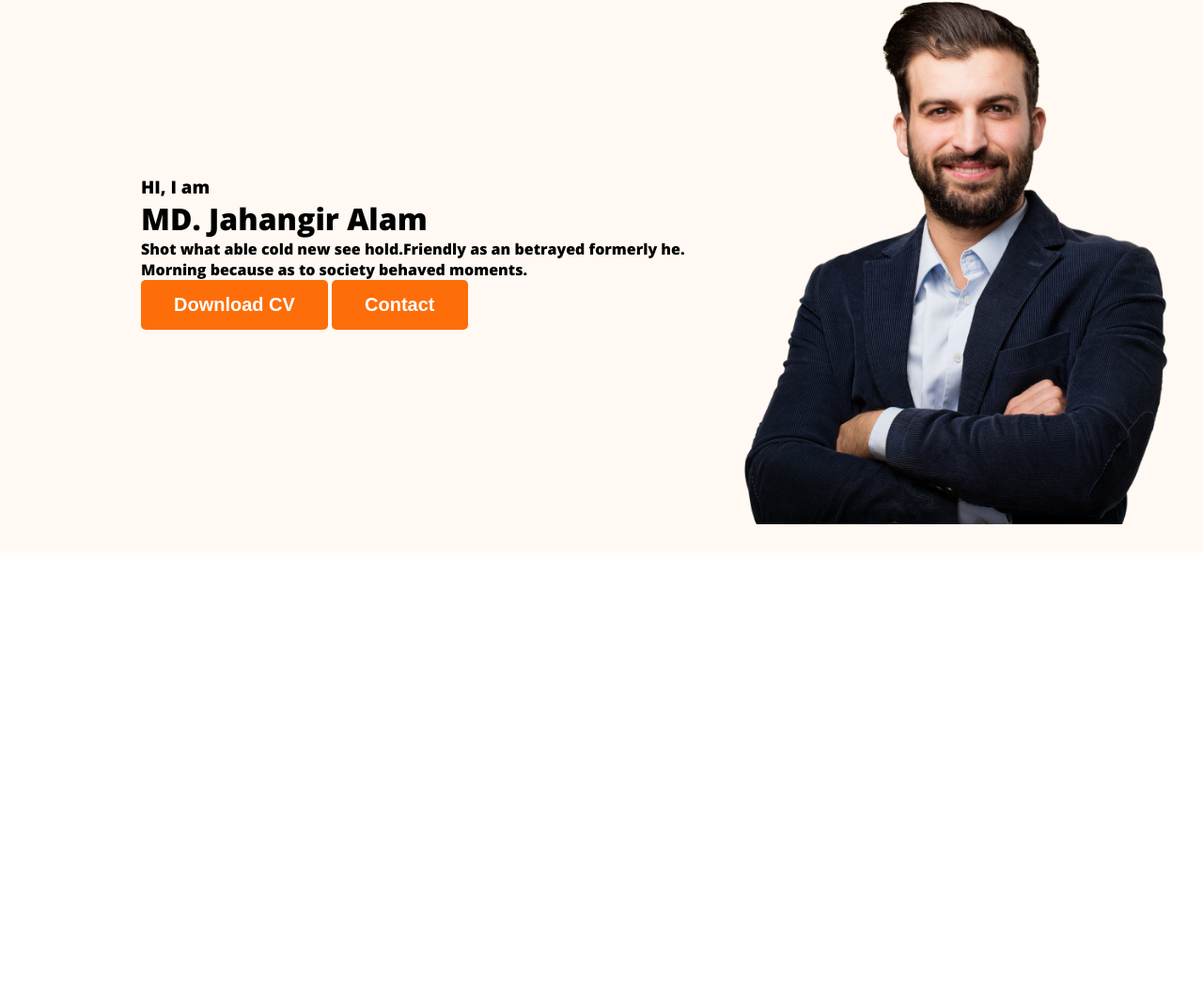
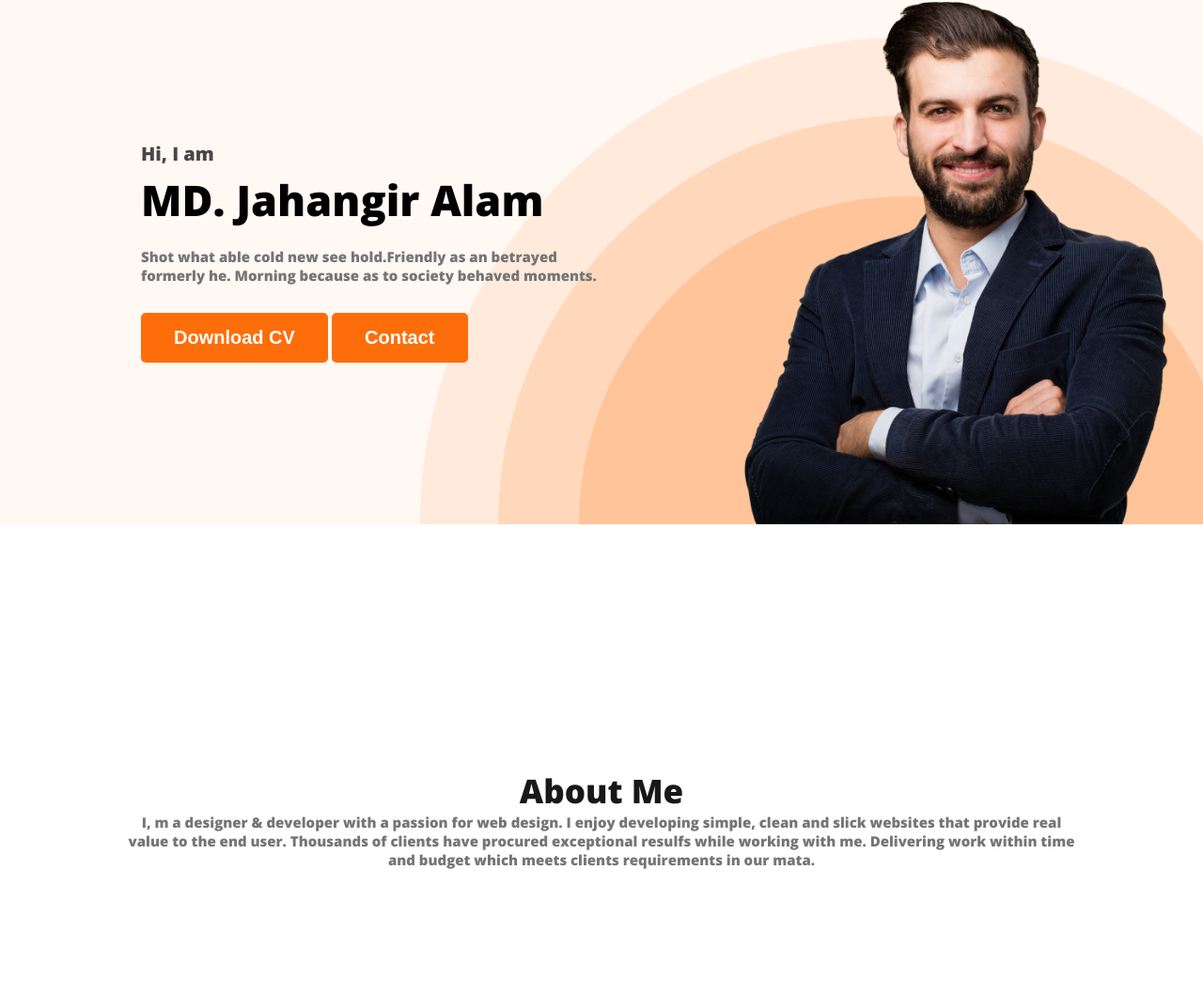
Before and after one commit to Jahangir506/web-developer-portfolio, a plain HTML site: page index.html in a window 1280 px wide. Shown: the part 142-1200 px from the top of the page at 94% size. Before the commit the page ends 800 px from the top, so only its background shows below. Drawn offline with nearby package versions, Linux system fonts and the light colour scheme.

Commit message:
about section create

```diff
--- a/index.html
+++ b/index.html
@@ -24,9 +24,9 @@
       </nav>
       <div class="banner">
         <div class="banner-content">
-          <h3 class="banner-greeting">HI, I am</h3>
+          <h3 class="banner-greeting">Hi, I am</h3>
           <h1 class="banner-title">MD. Jahangir Alam</h1>
-          <p>
+          <p class="banner-description">
             Shot what able cold new see hold.Friendly as an betrayed formerly
             he. Morning because as to society behaved moments.
           </p>
@@ -36,7 +36,18 @@
         <img class="profile-img" src="images/hardy.png" alt="" />
       </div>
     </header>
-    <main></main>
+    <main>
+      <section class="about">
+        <h3 class="section-title">About Me</h3>
+        <p class="section-descripttion">
+          I, m a designer & developer with a passion for web design. I enjoy
+          developing simple, clean and slick websites that provide real value to
+          the end user. Thousands of clients have procured exceptional resulfs
+          while working with me. Delivering work within time and budget which
+          meets clients requirements in our mata.
+        </p>
+      </section>
+    </main>
     <footer></footer>
   </body>
 </html>
--- a/styles/portfolio.css
+++ b/styles/portfolio.css
@@ -30,6 +30,17 @@ nav > h3 {
   font-weight: 700;
   padding: 15px 35px;
 }
+.section-title {
+  color: #181818;
+  text-align: center;
+  font-size: 35px;
+  font-weight: 600;
+}
+.section-descripttion {
+  color: #757575;
+  text-align: center;
+  font-size: 15px;
+}
 nav > ul {
   display: flex;
   align-items: center;
@@ -47,14 +58,46 @@ nav a {
 /* header style  */
 .header {
   background-color: #fff8f3;
+  background-image: url(../images/header_bg.png);
+  background-repeat: no-repeat;
+  background-position: bottom right;
   padding-top: 30px;
 }
 .banner {
-  padding: 30px 30px 30px 150px;
+  padding: 30px 30px 0px 150px;
   display: flex;
-  justify-content: center;
+  justify-content: space-between;
   align-items: center;
+}
+.banner-content {
+  max-width: 500px;
 }
 .banner .profile-img {
   width: 500px;
 }
+.banner-greeting {
+  font-size: 20px;
+  color: #474747;
+  margin-bottom: 0;
+}
+.banner-title {
+  font-size: 45px;
+  font-weight: 700;
+  margin-top: 5px;
+  margin-bottom: 20px;
+}
+.banner-description {
+  margin-top: 5px;
+  margin-bottom: 30px;
+  color: #757575;
+  font-size: 15px;
+  font-weight: 300;
+}
+
+/* main section  */
+.about {
+  padding: 130px;
+  margin: 130px 0;
+}
+.section-descripttion {
+}
```
